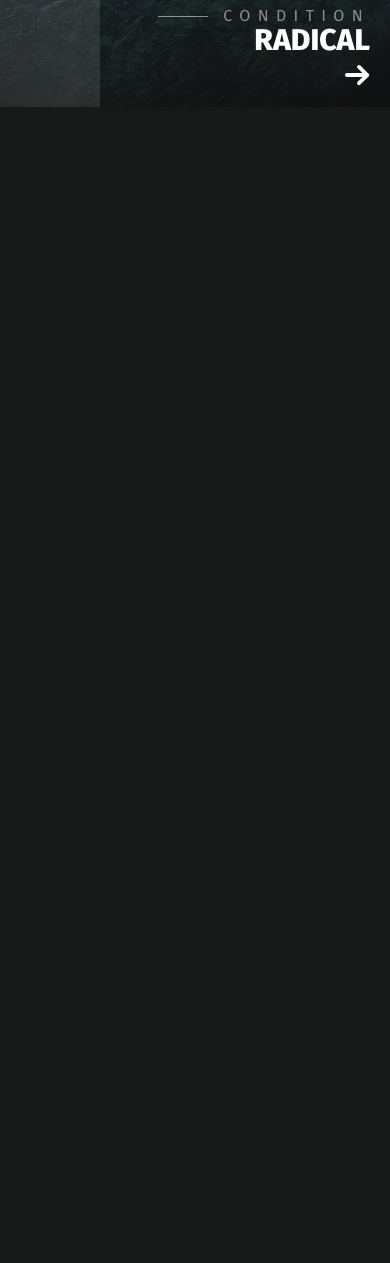
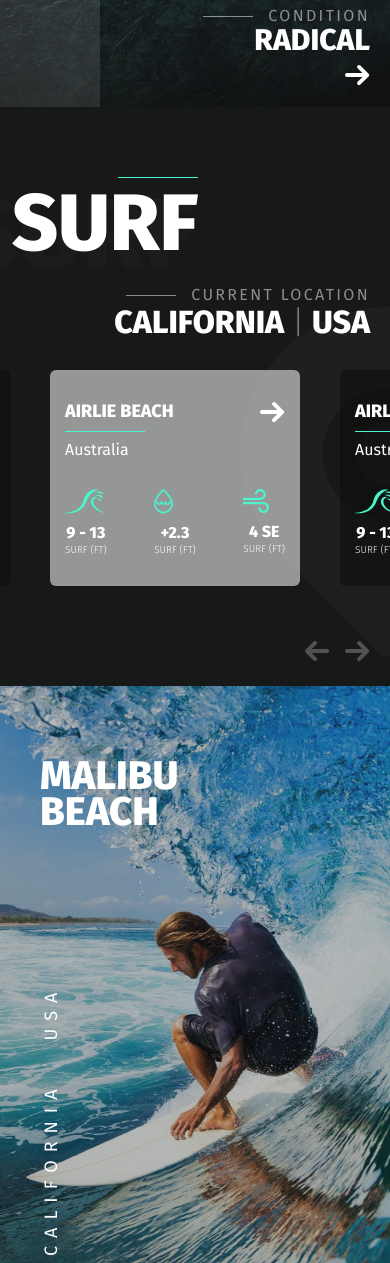
Before and after one commit to koshmar1319/go-serf, a website: page app/index.html in a window 390 px wide. Shown: the part 737-2000 px from the top of the page. Before the commit the page ends 848 px from the top, so only its background shows below. Drawn offline with nearby package versions, Linux system fonts and the light colour scheme.

Commit message:
added adaptive section surf

```diff
--- a/app/index.html
+++ b/app/index.html
@@ -177,7 +177,7 @@
       </div>
     </div>
   </header>
-  <!--
+
   <div class="container">
     <section class="surf">
       <div class="title">
@@ -443,7 +443,8 @@
         </div>
       </div>
       <div class="surf-slider">
-        <div class="surf-box" style="background-image: url(images/slide-1.jpg);">
+        <div class="surf-box">
+          <div class="surf-box__wrapper" style="background-image: url(images/slide-1.jpg);">
             <div class="surf-box__inner">
               <div class="surf-box__inner-title">Malibu Beach</div>
               <div class="surf-box__inner-location">California <span>|</span> USA</div>
@@ -454,7 +455,9 @@
               </div>
             </div>
           </div>
-        <div class="surf-box" style="background-image: url(images/slide-2.jpg);">
+        </div>
+        <div class="surf-box">
+          <div class="surf-box__wrapper" style="background-image: url(images/slide-2.jpg);">
             <div class="surf-box__inner">
               <div class="surf-box__inner-title">Airlie Beach</div>
               <div class="surf-box__inner-location">Queensland <span>|</span> Australia</div>
@@ -465,7 +468,9 @@
               </div>
             </div>
           </div>
-        <div class="surf-box" style="background-image: url(images/slide-3.jpg);">
+        </div>
+        <div class="surf-box">
+          <div class="surf-box__wrapper" style="background-image: url(images/slide-3.jpg);">
             <div class="surf-box__inner">
               <div class="surf-box__inner-title">Cloud Nine</div>
               <div class="surf-box__inner-location">Siargao <span>|</span> Philippines</div>
@@ -476,7 +481,9 @@
               </div>
             </div>
           </div>
-        <div class="surf-box" style="background-image: url(images/slide-4.jpg);">
+        </div>
+        <div class="surf-box">
+          <div class="surf-box__wrapper" style="background-image: url(images/slide-4.jpg);">
             <div class="surf-box__inner">
               <div class="surf-box__inner-title">Vieux Boucau</div>
               <div class="surf-box__inner-location">Hossegor <span>|</span> France</div>
@@ -487,7 +494,9 @@
               </div>
             </div>
           </div>
-        <div class="surf-box" style="background-image: url(images/slide-1.jpg);">
+        </div>
+        <div class="surf-box">
+          <div class="surf-box__wrapper" style="background-image: url(images/slide-1.jpg);">
             <div class="surf-box__inner">
               <div class="surf-box__inner-title">Malibu Beach</div>
               <div class="surf-box__inner-location">California <span>|</span> USA</div>
@@ -498,7 +507,9 @@
               </div>
             </div>
           </div>
-        <div class="surf-box" style="background-image: url(images/slide-2.jpg);">
+        </div>
+        <div class="surf-box">
+          <div class="surf-box__wrapper" style="background-image: url(images/slide-2.jpg);">
             <div class="surf-box__inner">
               <div class="surf-box__inner-title">Airlie Beach</div>
               <div class="surf-box__inner-location">Queensland <span>|</span> Australia</div>
@@ -509,7 +520,9 @@
               </div>
             </div>
           </div>
-        <div class="surf-box" style="background-image: url(images/slide-3.jpg);">
+        </div>
+        <div class="surf-box">
+          <div class="surf-box__wrapper" style="background-image: url(images/slide-3.jpg);">
             <div class="surf-box__inner">
               <div class="surf-box__inner-title">Cloud Nine</div>
               <div class="surf-box__inner-location">Siargao <span>|</span> Philippines</div>
@@ -520,7 +533,9 @@
               </div>
             </div>
           </div>
-        <div class="surf-box" style="background-image: url(images/slide-4.jpg);">
+        </div>
+        <div class="surf-box">
+          <div class="surf-box__wrapper" style="background-image: url(images/slide-4.jpg);">
             <div class="surf-box__inner">
               <div class="surf-box__inner-title">Vieux Boucau</div>
               <div class="surf-box__inner-location">Hossegor <span>|</span> France</div>
@@ -532,7 +547,9 @@
             </div>
           </div>
         </div>
+      </div>
     </section>
+    <!--
     <section class="holder">
       <div class="container">
         <div class="title">
@@ -1565,8 +1582,9 @@
         <div class="footer__copy">
           © Go-Surf 2018. All Rights Reserved.
         </div>
-    </footer>
-  </div> -->
+    </footer> -->
+
+  </div>
 
   <script src="https://ajax.googleapis.com/ajax/libs/jquery/3.4.1/jquery.min.js"></script>
   <script src="js/libs.min.js"></script>
--- a/app/js/main.js
+++ b/app/js/main.js
@@ -12,7 +12,12 @@ $(function(){
     slidesToShow: 4,
     slidesToScroll: 4,
     asNavFor: '.header__slider',
-
+    responsive: [
+      {
+        breakpoint: 961,
+        settings: "unslick"
+      },
+    ]
   });
 
   $('.surf-slider').slick({
@@ -21,6 +26,34 @@ $(function(){
     prevArrow: '<img class="slider-arrows slider-arrows__left" src="images/arrows-left.svg" alt=""></img>',
     nextArrow: '<img class="slider-arrows slider-arrows__right" src="images/arrows-right.svg" alt=""></img>',
     asNavFor: '.slider-map',
+    responsive: [
+      {
+        breakpoint: 1210,
+        settings: {
+          slidesToShow: 3,
+        }
+      },
+      {
+        breakpoint: 900,
+        settings: {
+          slidesToShow: 2,
+        }
+      },
+      {
+        breakpoint: 720,
+        settings: {
+          slidesToShow: 1,
+          centerMode: true,
+        }
+      },
+      {
+        breakpoint: 426,
+        settings: {
+          slidesToShow: 1,
+          centerMode: false,
+        }
+      },
+    ]
   });
 
   $('.slider-map').slick({
@@ -28,7 +61,29 @@ $(function(){
     slidesToScroll: 1,
     arrows: false,
     asNavFor: '.surf-slider',
-    focusOnSelect: true
+    focusOnSelect: true,
+    responsive: [
+      {
+        breakpoint: 1103,
+        settings: {
+          slidesToShow: 3,
+        }
+      },
+      {
+        breakpoint: 900,
+        settings: {
+          slidesToShow: 2,
+          centerMode: true,
+        }
+      },
+      {
+        breakpoint: 720,
+        settings: {
+          slidesToShow: 1,
+          centerMode: true,
+        }
+      },
+    ]
   });
 
   $('.holder__slider, .shop__slider').slick({
--- a/app/scss/_media.scss
+++ b/app/scss/_media.scss
@@ -26,6 +26,9 @@
   }
   .header__arrows{
     left: 130px;
+  }
+  .surf-box__inner{
+    min-height: 650px;
   }
 }
 
@@ -82,6 +85,97 @@
   }
   .slider-arrows__left{
     right: 60px;
+  }
+}
+
+@media (max-width: 1287px) {
+  .slider-map .slick-list{
+    overflow: hidden;
+  }
+  .slider-dots__circle{
+    box-shadow: none;
+  }
+}
+
+@media (max-width: 1250px) {
+  .slider-map{
+    max-width: 1000px;
+    min-height: 515px;
+  }
+  .slider-map .slick-list{
+    min-height: 515px;
+  }
+  .slider-dots--1{
+    top: 266px;
+    .slider-dots__content{
+      transform: translateX(0);
+      &::before{
+        left: 0;
+      }
+    }
+  }
+  .slider-dots--2{
+    top: 232px;
+  }
+  .slider-dots--3{
+    top: 253px;
+  }
+  .slider-dots--4{
+    top: 390px;
+  }
+  .slider-dots--5{
+    top: 180px;
+  }
+  .slider-dots--6{
+    top: 449px;
+    left: -85px;
+  }
+  .slider-dots--7{
+    top: 312px;
+    left: -85px;
+  }
+  .slider-dots--8{
+    top: 397px;
+  }
+}
+
+@media (max-width: 1102px){
+  .slider-map{
+    background-image: none;
+    max-width: 100%;
+    min-height: 280px;
+  }
+  .slider-dots__circle{
+    display: none;
+  }
+  .slider-dots__content{
+    display: block;
+    &::before{
+      display: none;
+    }
+  }
+  .slider-dots{
+    position: static;
+  }
+  .slider-map{
+    .slick-list{
+      overflow: hidden;
+      min-height: 280px;
+    }
+    .slick-track{
+      min-height: 280px;
+    }
+  }
+  .slider-dots__content,
+  .slider-dots--8 .slider-dots__content{
+    transform: translateX(0);
+  }
+  .slider-dots__content{
+    width: 285px;
+    padding: 28px 31px 0 32px;
+  }
+  .slider-map .slick-current .slider-dots__content{
+    background: rgba(#ccc, 0.7);
   }
 }
 
@@ -156,6 +250,9 @@
   .dots-box__name{
     line-height: 18px;
   }
+  .surf__subtitle{
+    padding-right: 20px;
+  }
 }
 
 @media (max-width: 960px) {
@@ -164,8 +261,41 @@
   }
 }
 
+@media (max-width: 900px) {
+
+}
+
 @media (max-width: 767px) {
 
+}
+
+@media (max-width: 720px) {
+  .title{
+    span{
+      font-size: 100px;
+      padding-bottom: 80px;
+      padding-left: 10px;
+    }
+  }
+  .surf-slider .slider-arrows{
+    top: 20px;
+  }
+  .surf-slider{
+    padding-top: 65px;
+  }
+  .surf, .holder{
+    padding: 70px 0 50px;
+  }
+}
+
+@media (max-width: 520px) {
+  .headline-left{
+    letter-spacing: 2.33333px;
+  }
+  .subtitle__head{
+    font-size: 32px;
+    padding-right: 0;
+  }
 }
 
 @media (max-width: 460px) {
@@ -193,3 +323,20 @@
     display: none;
   }
 }
+
+@media (max-width: 425px) {
+  .slider-map .slick-current .slider-dots__content,
+  .slider-map .slider-dots__content{
+    width: 250px;
+    padding: 28px 15px 0;
+  }
+}
+
+@media (max-width: 374px) {
+  .slider-map .slick-current .slider-dots__content,
+  .slider-map .slider-dots__content{
+    display: block;
+    width: 200px;
+    padding: 28px 10px 0;
+  }
+}
--- a/app/scss/style.scss
+++ b/app/scss/style.scss
@@ -240,9 +240,11 @@
   }
 }
 .surf-box{
-  background-position: center;
-  background-repeat: no-repeat;
-  background-size: cover;
+  &__wrapper{
+    background-position: center;
+    background-repeat: no-repeat;
+    background-size: cover;
+  }
   &__inner{
     min-height: 750px;
     background: rgba(#1C2121, .85);
@@ -297,6 +299,7 @@
   margin: 0 auto;
   .slick-list{
     min-height: 635px;
+    overflow: visible;
   }
   .slick-current{
     .slider-dots__content{
@@ -357,6 +360,7 @@
   height: 23px;
   background-color: $green;
   border-radius: 50%;
+  box-shadow: 0px 0px 35px rgba(74, 246, 205, 0.837777);
 }
 .slider-dots__content{
   display: none;
@@ -374,7 +378,7 @@
     border-left: 12px solid transparent;
     border-right: 12px solid transparent;
     bottom: -21px;
-    left: 50%;
+    left: calc(50% - 1px);
     border-bottom-left-radius: 10px;
     border-bottom-right-radius: 10px;
   }
@@ -388,7 +392,7 @@
   .slider-dots__content{
     transform: translateX(0);
     &::before{
-      left: 0;
+      left: -0.5px;
     }
   }
 }
@@ -436,7 +440,7 @@
     transform: translateX(-262px);
     &::before{
       left: auto;
-      right: 0;
+      right: 0.5px;
     }
   }
 }
```
Also changed, not shown: app/css/style.min.css. Lines whose indentation alone changed are shown as unchanged.
